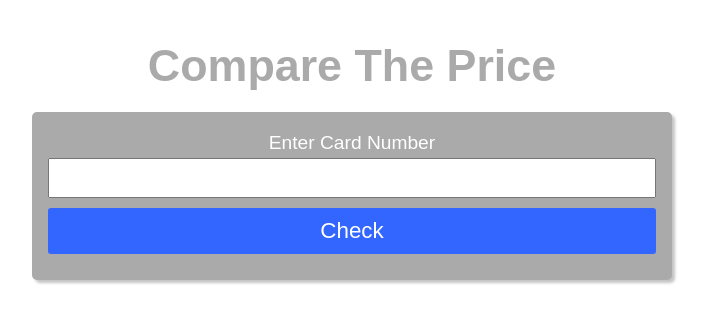
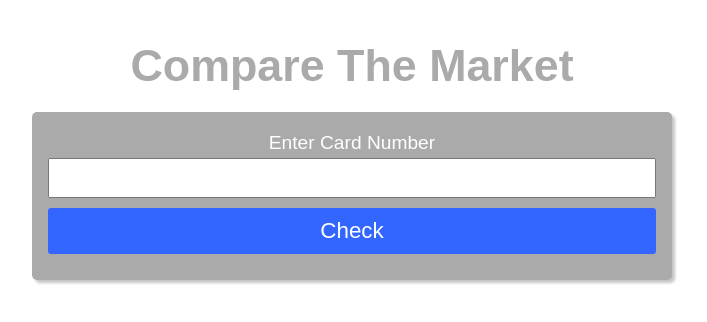
Before and after one commit to moein1/compare, a React app: page / in a window 1280 px wide. Shown: the whole page, without its empty margins (288-995 px from the left). Built offline with nearby package versions, Linux system fonts and the light colour scheme.

Commit message:
chanage the header and title

```diff
--- a/client/components/app.js
+++ b/client/components/app.js
@@ -105,7 +105,7 @@
         return (
             <div>
                 <header>
-              <h1>Compare The Price</h1>
+              <h1>Compare The Market</h1>
             </header>
             <section>
               <div className="main">
--- a/client/index.html
+++ b/client/index.html
@@ -4,7 +4,7 @@
     <meta charset="UTF-8">
     <meta name="viewport" content="width=device-width, initial-scale=1.0">
     <meta http-equiv="X-UA-Compatible" content="ie=edge">
-    <title>compare test</title>
+    <title>compare the market</title>
 </head>
 <body>
     <div id="app"></div>
```
